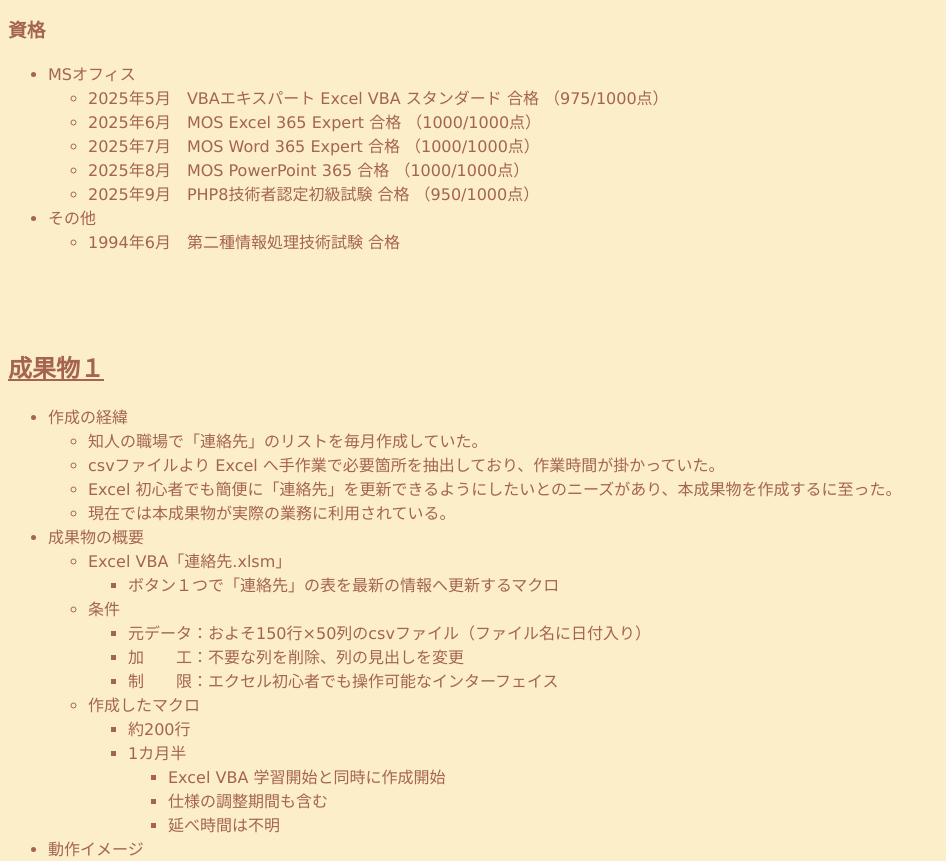
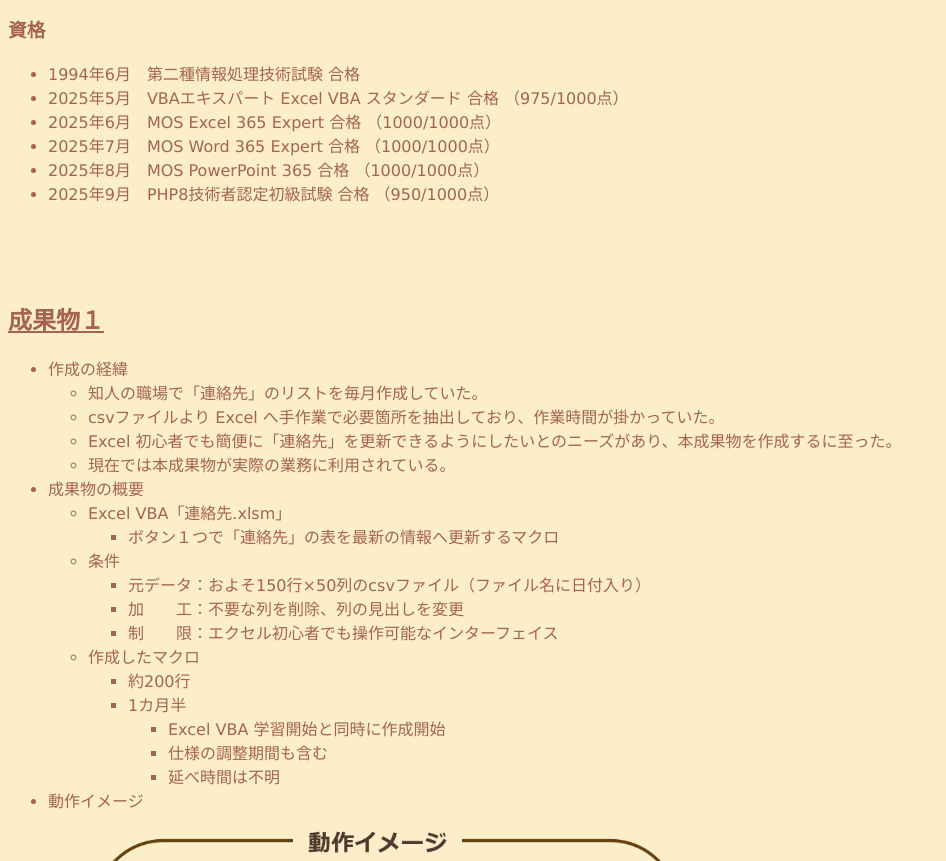
Before and after one commit to KeijiNISHI/portfolio, a plain HTML site: page index.html in a window 1280 px wide. Shown: the part 1173-2034 px from the top of the page, without its empty margins (0-946 px from the left). Drawn offline with Linux system fonts and the light colour scheme.

Commit message:
modify qualification list

```diff
--- a/index.html
+++ b/index.html
@@ -103,20 +103,12 @@
     </ul>
     <h3>資格</h3>
     <ul>
-      <li>MSオフィス
-        <ul>
-          <li>2025年5月　VBAエキスパート Excel VBA スタンダード 合格 （975/1000点）</li>
-          <li>2025年6月　MOS Excel 365 Expert 合格 （1000/1000点）</li>
-          <li>2025年7月　MOS Word 365 Expert 合格 （1000/1000点）</li>
-          <li>2025年8月　MOS PowerPoint 365 合格 （1000/1000点）</li>
-          <li>2025年9月　PHP8技術者認定初級試験 合格 （950/1000点）</li>
-        </ul>
-      </li>
-      <li>その他
-        <ul>
-          <li>1994年6月　第二種情報処理技術試験 合格</li>
-        </ul>
-      </li>
+      <li>1994年6月　第二種情報処理技術試験 合格</li>
+      <li>2025年5月　VBAエキスパート Excel VBA スタンダード 合格 （975/1000点）</li>
+      <li>2025年6月　MOS Excel 365 Expert 合格 （1000/1000点）</li>
+      <li>2025年7月　MOS Word 365 Expert 合格 （1000/1000点）</li>
+      <li>2025年8月　MOS PowerPoint 365 合格 （1000/1000点）</li>
+      <li>2025年9月　PHP8技術者認定初級試験 合格 （950/1000点）</li>
     </ul>
   </div>
 
```
